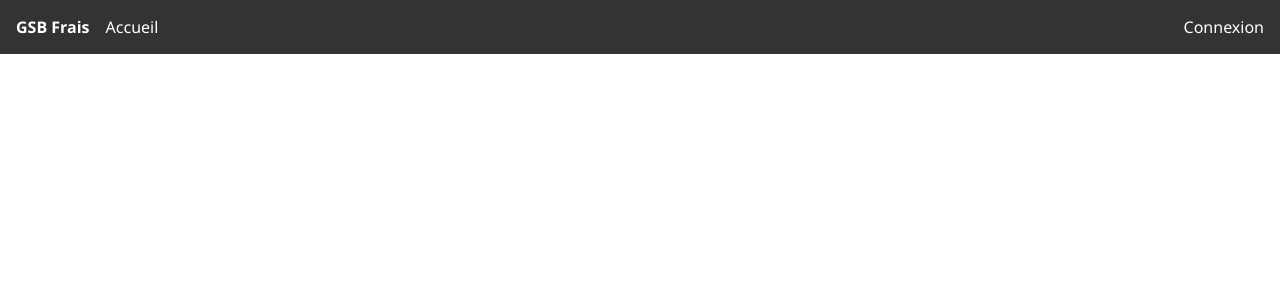
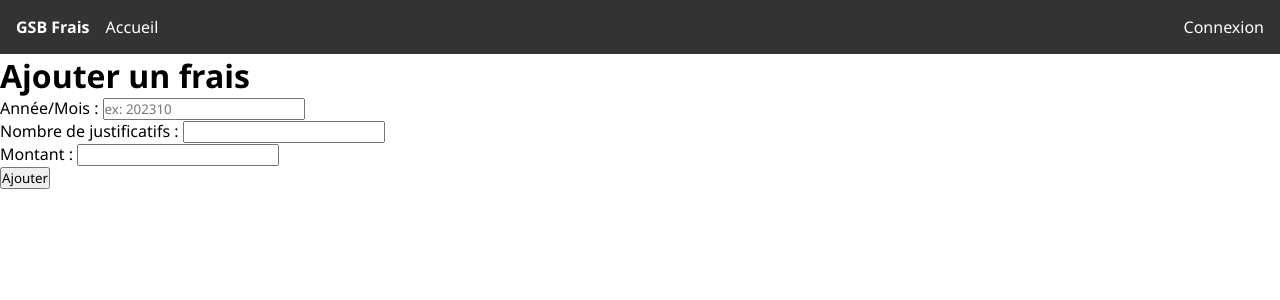
Before and after one commit to mldKC5/GSB-FRAIS-REACT, a React (Create React App) app: page /frais/ajouter in a window 1280 px wide. Shown: the top 300 px of the page. Built offline with nearby package versions, Linux system fonts and the light colour scheme.

Commit message:
partie ajouter commencé mais poblème avec le montant

```diff
--- a/src/App.js
+++ b/src/App.js
@@ -10,6 +10,7 @@ import Dashboard from './pages/Dashboard'
 import Navbar from './components/Navbar';
 import { AuthProvider } from './context/AuthContext';
 import PrivateRoute from './components/PrivateRoute';
+import FraisAdd from './pages/FraisAdd';
 
 function App() {
   return (
@@ -24,6 +25,7 @@ function App() {
               <Dashboard />
             </PrivateRoute>
           } />
+          <Route path="/frais/ajouter" element={<FraisAdd />} />
         </Routes>
       </BrowserRouter>
     </AuthProvider>
--- /dev/null
+++ b/src/components/FraisForm.jsx
@@ -0,0 +1,87 @@
+import React, { useState } from "react";
+import axios from "axios";
+import { useNavigate } from "react-router-dom";
+import { getCurrentUser, getAuthToken } from "../services/authService";
+
+const API_URL = 'http://gsb.julliand.etu.lmdsio.com/api/';
+
+function FraisForm() {
+  const [idFrais, setIdFrais] = useState(null);
+  const [anneeMois, setAnneeMois] = useState("");
+  const [nbJustificatifs, setNbJustificatifs] = useState("");
+  const [montant, setMontant] = useState("");
+  const [loading, setLoading] = useState(false);
+  const [error, setError] = useState("");
+  const navigate = useNavigate();
+
+  const handleSubmit = async (e) => {
+    e.preventDefault();
+    setLoading(true);
+    setError("");
+    try {
+      const token = getAuthToken();
+      if (!token) throw new Error("Token non défini, veuillez vous connecter.");
+      const user = getCurrentUser();
+      if (!user) throw new Error("Utilisateur non défini, veuillez vous connecter.");
+      const fraisData = {
+        anneemois: anneeMois,
+        nbjustificatifs: parseInt(nbJustificatifs, 10),
+        montant: parseFloat(montant), // ajout du champ montant
+        montantvalide: parseFloat(montant), // champ montantvalide pour l'affichage
+        id_visiteur: user["id_visiteur"]
+      };
+      const response = await axios.post(`${API_URL}frais/ajout`, fraisData, {
+        headers: { Authorization: `Bearer ${token}` },
+      });
+      console.log(response);
+      navigate('/dashboard');
+    } catch (err) {
+      console.error('Erreur:', err);
+      setError(err.response?.data?.message || err.message || "Erreur lors de l'enregistrement");
+    } finally {
+      setLoading(false);
+    }
+  };
+
+  return (
+    <form onSubmit={handleSubmit} className="frais-form">
+      <div>
+        <label>Année/Mois : </label>
+        <input
+          type="text"
+          value={anneeMois}
+          onChange={e => setAnneeMois(e.target.value)}
+          placeholder="ex: 202310"
+          required
+        />
+      </div>
+      <div>
+        <label>Nombre de justificatifs : </label>
+        <input
+          type="number"
+          value={nbJustificatifs}
+          onChange={e => setNbJustificatifs(e.target.value)}
+          min="0"
+          required
+        />
+      </div>
+      <div>
+        <label>Montant : </label>
+        <input
+          type="number"
+          step="0.01"
+          value={montant}
+          onChange={e => setMontant(e.target.value)}
+          min="0"
+          required
+        />
+      </div>
+      {error && <div style={{color:'red'}}>{error}</div>}
+      <button type="submit" disabled={loading}>
+        {loading ? 'Enregistrement...' : 'Ajouter'}
+      </button>
+    </form>
+  );
+}
+
+export default FraisForm;
--- a/src/components/FraisTable.jsx
+++ b/src/components/FraisTable.jsx
@@ -99,7 +99,13 @@ function FraisTable() {
               <td>{f.id_visiteur}</td>
               <td>{f.nbjustificatifs}</td>
               <td>{f.datemodification}</td>
-              <td>{f.montantvalide !== null ? f.montantvalide + ' €' : "—"}</td>
+              <td>{
+                f.montantvalide !== null && f.montantvalide !== undefined
+                  ? f.montantvalide + ' €'
+                  : (f.montant !== null && f.montant !== undefined
+                      ? f.montant + ' €'
+                      : "—")
+              }</td>
             </tr>
           ))}
         </tbody>
--- a/src/components/Navbar.jsx
+++ b/src/components/Navbar.jsx
@@ -10,6 +10,7 @@ function Navbar(){
             <div className="links-left">
                 <Link to="/">Accueil</Link>
                 {token && <Link to="/dashboard">Tableau de bord</Link>}
+                {token && <Link to="/frais/ajouter">Ajouter un frais</Link>}
             </div>
             <div className="links-right">
                 {token ? (
--- /dev/null
+++ b/src/pages/FraisAdd.jsx
@@ -0,0 +1,12 @@
+import FraisForm from "../components/FraisForm";
+
+function FraisAdd() {
+  return (
+    <div>
+      <h1>Ajouter un frais</h1>
+      <FraisForm />
+    </div>
+  );
+}
+
+export default FraisAdd;
```
